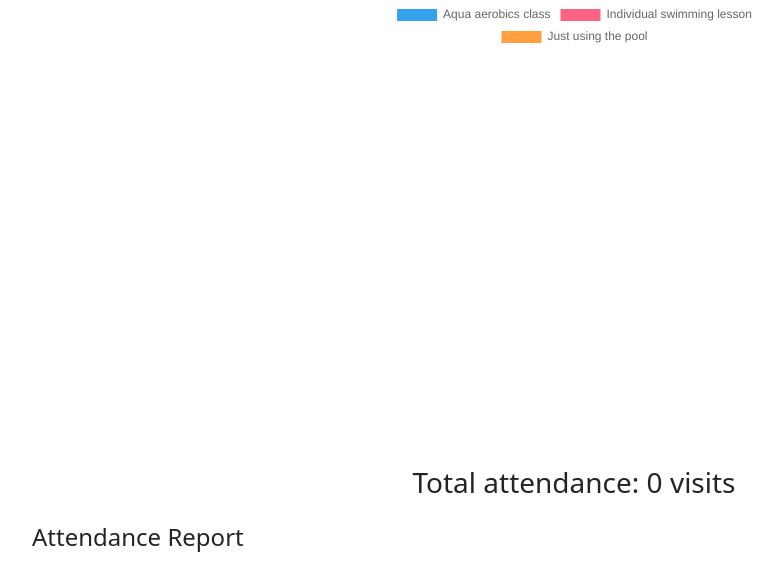
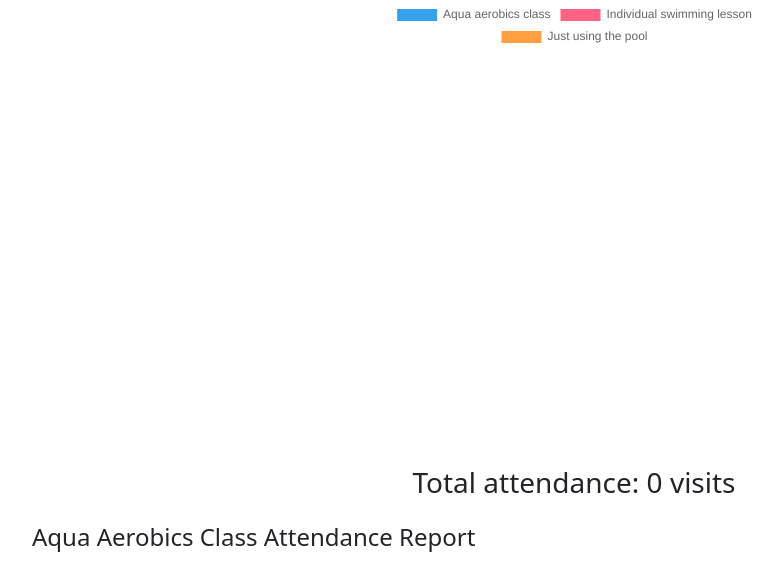
Before and after one commit to gaon5/swimapp, a Flask app: page /attendance_report in a window 1280 px wide. Shown: the part 211-787 px from the top of the page, without its empty margins (66-849 px from the left). Run offline with Flask 3, Linux system fonts and the light colour scheme; the visitor is signed in with stand-in values (Sample User, id 1); data comes from the database, SQL or seed files in the repository; data that the repository does not hold is empty; some libraries are stand-ins or nearby versions.

Commit message:
Update attendance_report.html

```diff
--- a/app/templates/admin/attendance_report.html
+++ b/app/templates/admin/attendance_report.html
@@ -27,7 +27,7 @@
             <br>
         </div>
 
-        <h1 class="p-3" style="font-size: x-large">Attendance Report</h1>
+        <h1 class="p-3" style="font-size: x-large">Aqua Aerobics Class Attendance Report</h1>
         <div class="tab-pane fade show active" id="home-tab-pane" role="tabpanel" aria-labelledby="home-tab" tabindex="0">
             <table class="table table-bordered table-light table-hover">
                 <thead>
```
